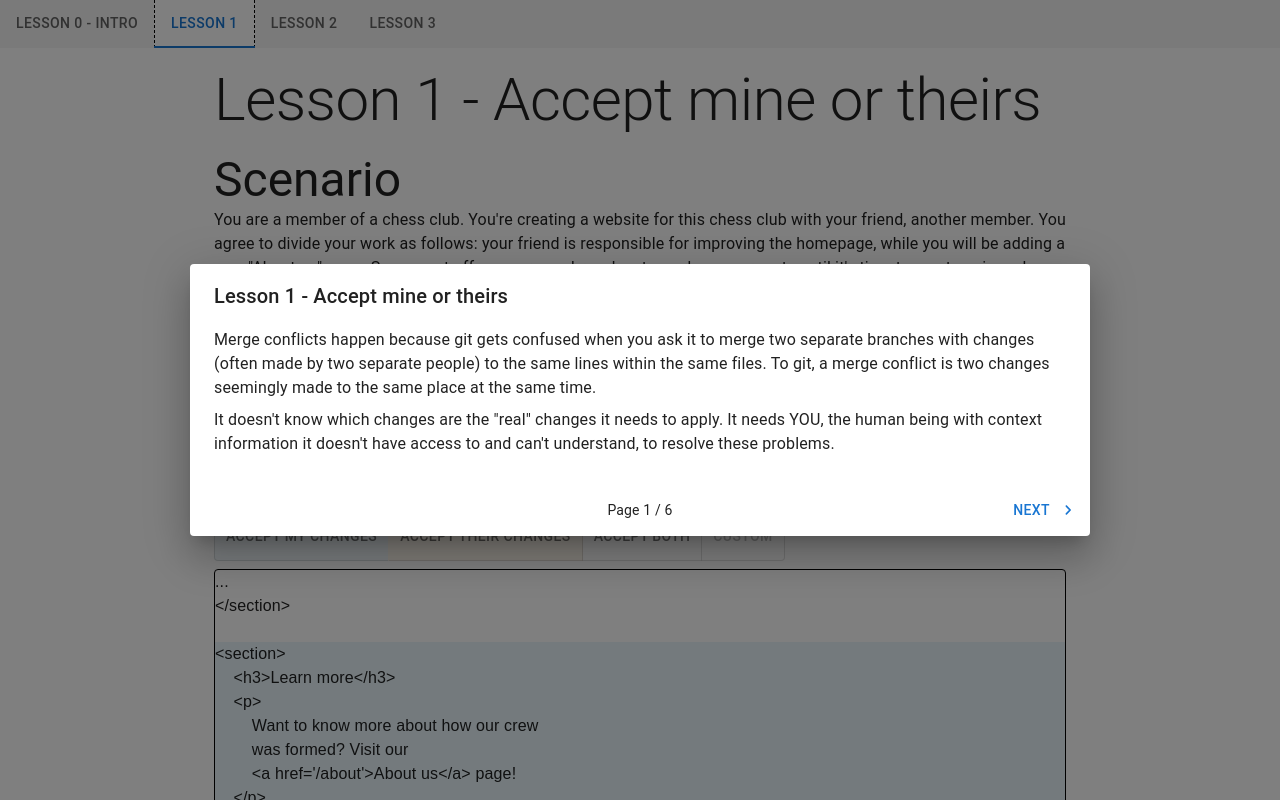
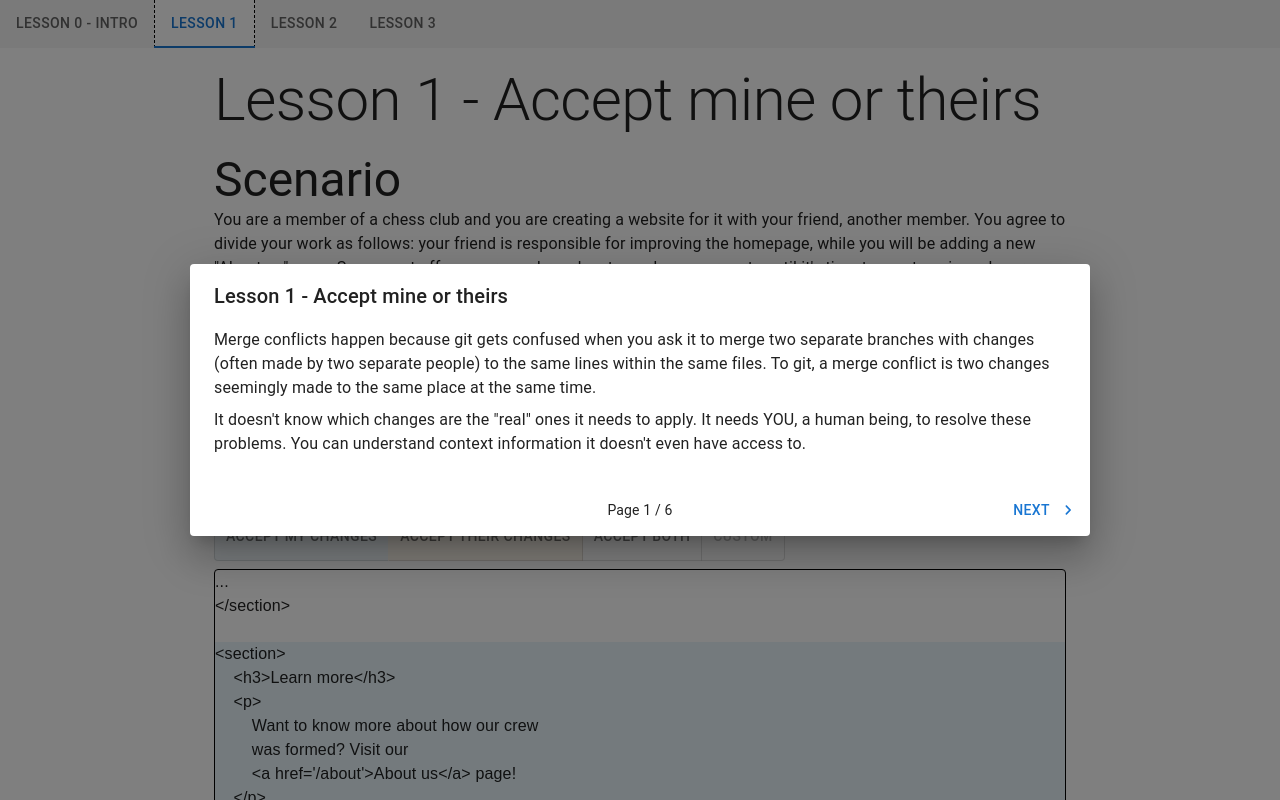
Before and after one commit to SaahirM/Learn-Git-Conflicts, a Next.js app: page /lesson-1 in a window 1280 px wide. Shown: the top 800 px of the page. Built offline with nearby package versions, Linux system fonts and the light colour scheme; a web font is replaced by a local one.

Commit message:
edit lesson 1 phrasing, un-contract some words

```diff
--- a/src/app/lesson-1/page.tsx
+++ b/src/app/lesson-1/page.tsx
@@ -34,10 +34,10 @@ export default function Lesson1() {
                             </Typography>
                             <Typography>
                                 It doesn&#39;t know which changes are the
-                                &quot;real&quot; changes it needs to apply. It
-                                needs YOU, the human being with context
-                                information it doesn&#39;t have access to and
-                                can&#39;t understand, to resolve these problems.
+                                &quot;real&quot; ones it needs to apply. It
+                                needs YOU, a human being, to resolve these
+                                problems. You can understand context information
+                                it doesn&#39;t even have access to.
                             </Typography>
                         </>,
                         <>
@@ -104,10 +104,9 @@ export default function Lesson1() {
                             <Typography>
                                 These options are for when you <em>only</em>{" "}
                                 want one of the two changes present in front of
-                                you. How do you know you only want one of the
-                                two changes present in front of you? There is no
-                                hard rule for this. You need to assess the
-                                unique scenario you&#39;re in.
+                                you. How do you know you want this? There is no
+                                hard rule. You need to assess the unique
+                                scenario you are in.
                             </Typography>
                             <Typography>
                                 This can happen if, for example, both changes
@@ -161,13 +160,13 @@ export default function Lesson1() {
                     Scenario
                 </Typography>
                 <Typography>
-                    You are a member of a chess club. You&#39;re creating a
-                    website for this chess club with your friend, another
-                    member. You agree to divide your work as follows: your
-                    friend is responsible for improving the homepage, while you
-                    will be adding a new &quot;About us&quot; page. So, you set
-                    off on your own branches to work on your parts until
-                    it&#39;s time to meet again and merge your work.
+                    You are a member of a chess club and you are creating a
+                    website for it with your friend, another member. You agree
+                    to divide your work as follows: your friend is responsible
+                    for improving the homepage, while you will be adding a new
+                    &quot;About us&quot; page. So, you set off on your own
+                    branches to work on your parts until it&#39;s time to meet
+                    again and merge your work.
                 </Typography>
                 <Typography>
                     Unfortunately, there&#39;s been a miscommunication. You
```
